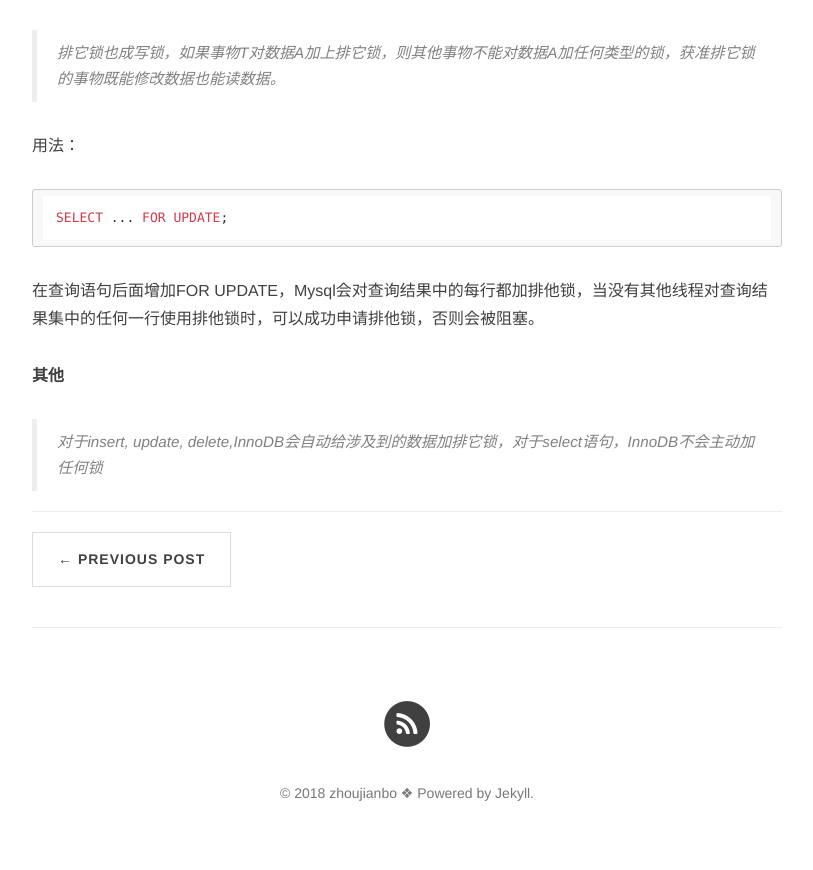
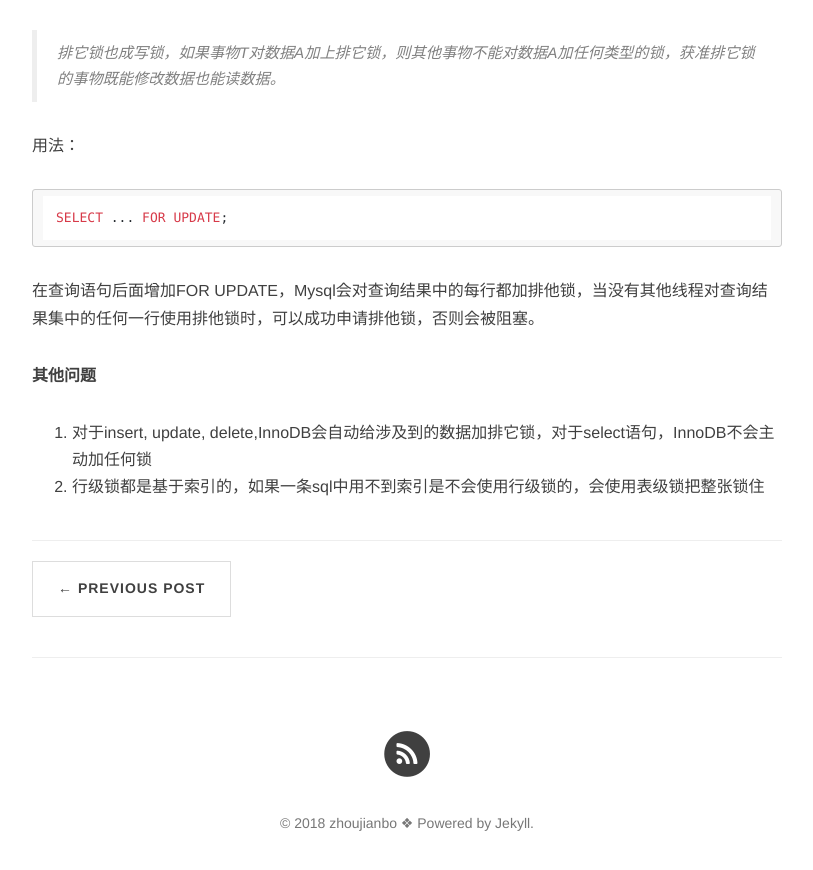
Before and after one commit to ZhouJianBoPro/ZhouJianBoPro.github.io, a Jekyll site: the page built from _posts/2018-03-21-mysql-row-locks.md, in a window 1280 px wide and 900 px high, scrolled down 1058 px. Shown: the top 870 px of the window, without its empty margins (233-1046 px from the left). Built offline with Jekyll 4.4.1, drawn with Linux system fonts in a browser that asks for light colours; nearby versions of some CDN libraries; comment, search, counter and statistics services are not loaded.

Commit message:
defalut commit；

````diff
--- a/_posts/2018-03-21-mysql-row-locks.md
+++ b/_posts/2018-03-21-mysql-row-locks.md
@@ -29,5 +29,6 @@ SELECT ... FOR UPDATE;
 ```
 在查询语句后面增加FOR UPDATE，Mysql会对查询结果中的每行都加排他锁，当没有其他线程对查询结果集中的任何一行使用排他锁时，可以成功申请排他锁，否则会被阻塞。
 
-**其他**
-> 对于insert, update, delete,InnoDB会自动给涉及到的数据加排它锁，对于select语句，InnoDB不会主动加任何锁
+**其他问题**
+1. 对于insert, update, delete,InnoDB会自动给涉及到的数据加排它锁，对于select语句，InnoDB不会主动加任何锁
+2. 行级锁都是基于索引的，如果一条sql中用不到索引是不会使用行级锁的，会使用表级锁把整张锁住
````
